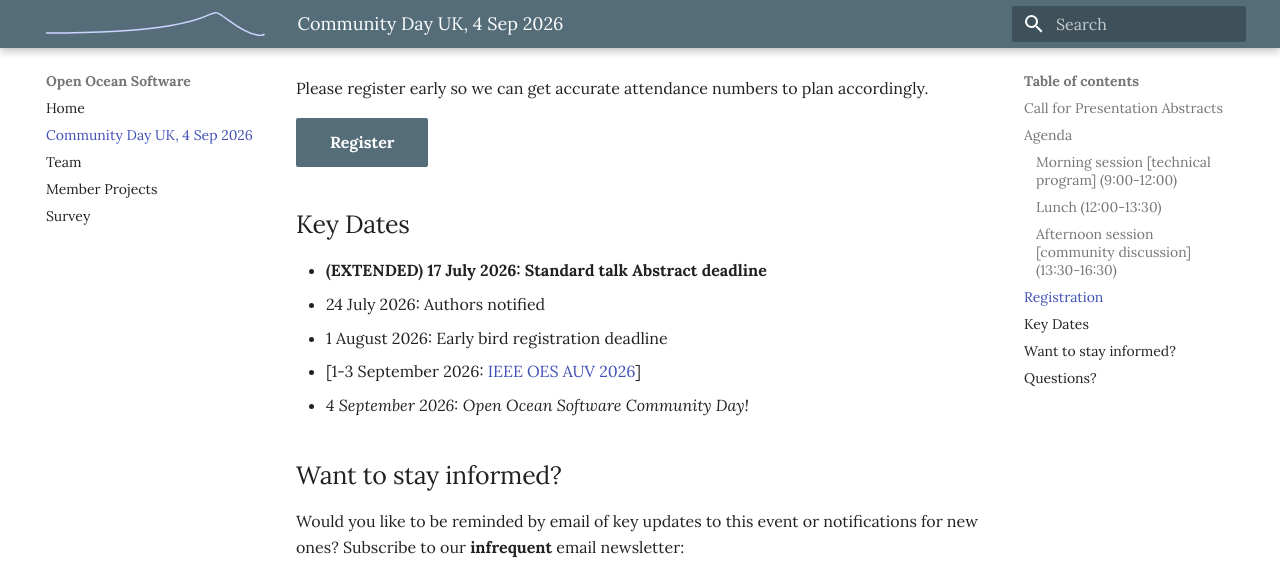
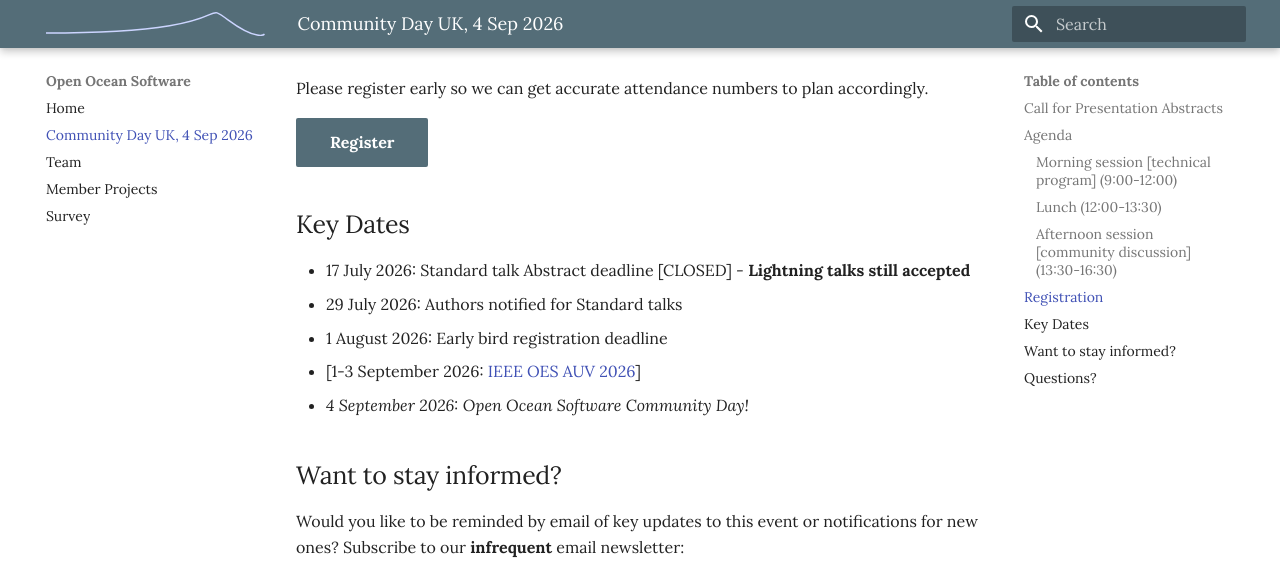
Before and after one commit to openocean-software/openocean-software.github.io, an MkDocs documentation site: the page built from docs/community-day-uk-2026.md, in a window 1280 px wide and 900 px high, scrolled down 2705 px, cut to the strip 0-572 px from the top of the window. Built offline with MkDocs 1.6.1 and Material for MkDocs 9.7.7, drawn with Linux system fonts in a browser that asks for light colours; some of the changed text lies outside the part shown.

Commit message:
Close paper submission

```diff
--- a/docs/community-day-uk-2026.md
+++ b/docs/community-day-uk-2026.md
@@ -18,7 +18,7 @@ This workshop will take place on **Friday, 4 September 2026**, directly followin
 **We invite you to submit an abstract for a technical talk** using the link below. These abstracts will be reviewed by the technical committee and accepted talks will be included in one of these tracks:
 
 - **Lightning talk** [*no hard deadline: abstracts will be accepted until event reaches capacity*]: A very brief talk intended to introduce the audience to your topic for fruitful discussions later in the day and beyond.
-- **Standard talk** [*abstracts due 17 July*]: A standard-length conference talk focusing on your development or use of open source in your marine robotics work.
+- **Standard talk** [*CLOSED: abstracts were due 17 July*]: A standard-length conference talk focusing on your development or use of open source in your marine robotics work.
 
 We are interested in a wide range of topics that both include open source software, and applies to marine robots or related technologies: sensors, data acquisition, simulation, and more.
 
@@ -69,8 +69,8 @@ Please register early so we can get accurate attendance numbers to plan accordin
 
 ## Key Dates
 
-- **(EXTENDED) 17 July 2026: Standard talk Abstract deadline**
-- 24 July 2026: Authors notified
+- 17 July 2026: Standard talk Abstract deadline [CLOSED] - **Lightning talks still accepted**
+- 29 July 2026: Authors notified for Standard talks
 - 1 August 2026: Early bird registration deadline
 - [1-3 September 2026: [IEEE OES AUV 2026](https://www.auv2026-southampton.com/)]
 - *4 September 2026: Open Ocean Software Community Day!*
```
